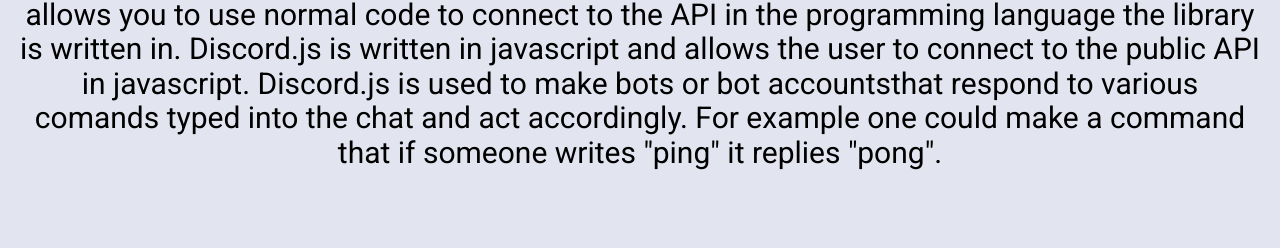
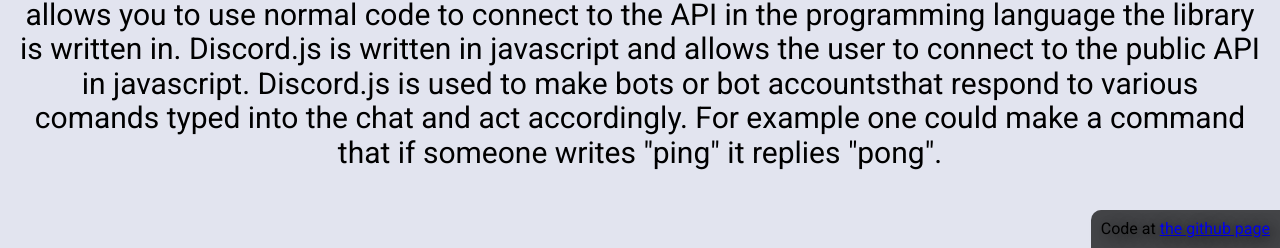
Before and after one commit to s4swa/s4swa.github.io, a plain HTML site: page docs/nani.html in a window 1280 px wide. Shown: the part 552-800 px from the top of the page. Drawn offline with nearby package versions, Linux system fonts and the light colour scheme.

Commit message:
Update nani.html

```diff
--- a/docs/nani.html
+++ b/docs/nani.html
@@ -49,4 +49,7 @@
 
       </div>
   </div>
+  <div class="credits text-effect box">
+        Code at <a href="https://github.com/s4swa/s4swa.github.io">the github page</a>
+  </div>
 </body>
```
